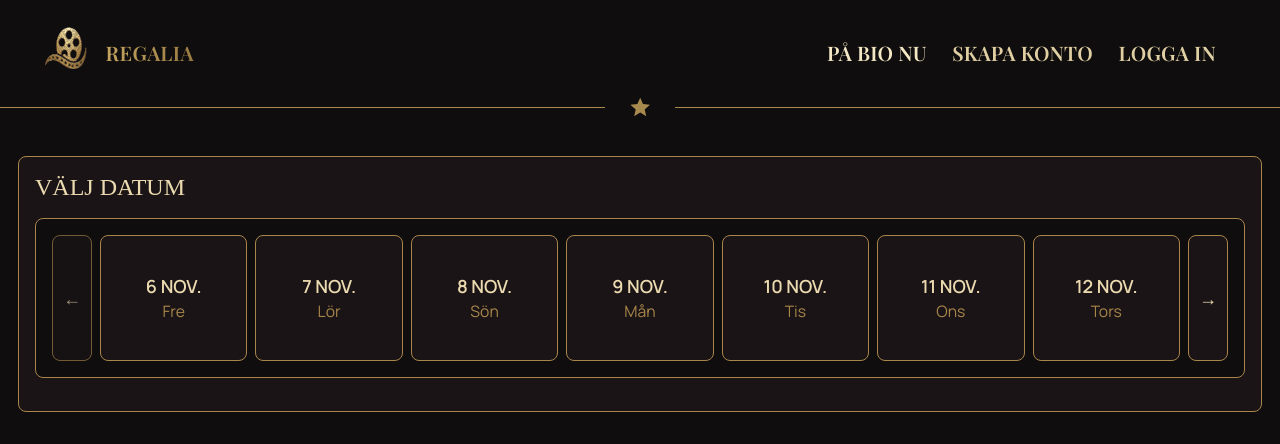
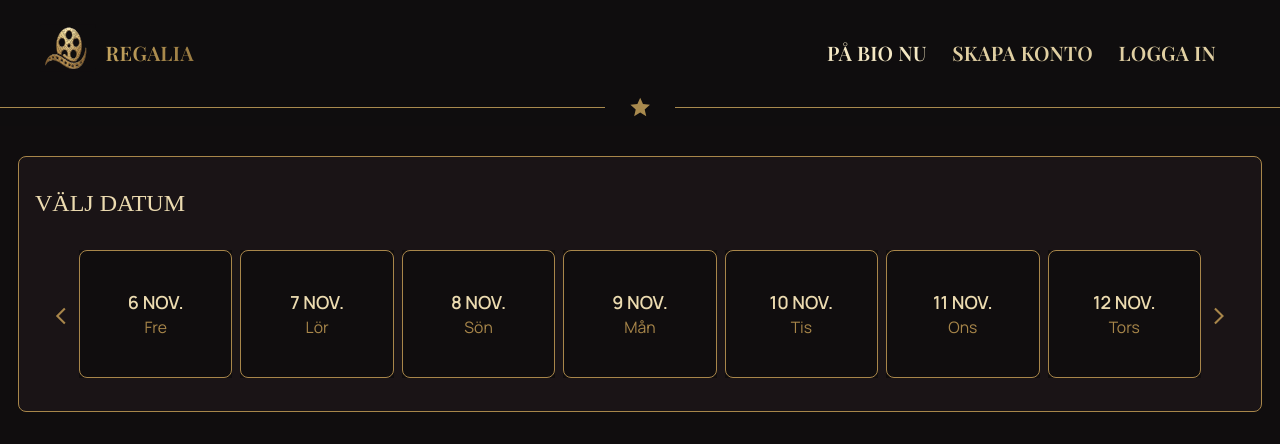
Before and after one commit to noiralba/Regalia, a React (Vite) app in the folder frontend/: page /kalender in a window 1280 px wide. Shown: the top 444 px of the page. Built offline with nearby package versions, Linux system fonts and the light colour scheme; no server answers; a web font is replaced by a local one.

Commit message:
refactor: update DatePicker styles and improve accessibility with icons

```diff
--- a/frontend/src/components/Date-Picker/DatePicker.scss
+++ b/frontend/src/components/Date-Picker/DatePicker.scss
@@ -11,30 +11,30 @@
 
   .date-title {
     color: v.$color-cream;
-
+    margin-top: 1rem;
   }
 
   .date-picker {
-    background-color: v.$color-bg-dark;
     padding: 1rem;
     height: 10rem;
-
   }
 
   .date-list {
-    min-width: 0;
+    width: 100%;
   }
 
   .date-item {
     flex: 1 1 0;
     min-width: 0;
+    background-color: v.$color-bg-dark;
   }
 
   .date-button {
-    background-color: v.$color-card-bg;
+    background-color: transparent;
     padding: 0.4rem 0.25rem;
     font-size: v.$font-size-body;
     min-height: 44px;
+    border: none;
 
     &:hover {
       background-color: v.$color-primary-red;
@@ -43,16 +43,30 @@
 
   .date-arrow {
     flex: 0 0 auto;
-    width: 2.5rem;
     padding: 0;
+    color: v.$color-gold;
 
-    @include v.respond-to(mobile) {
-      width: auto;
-      padding: 0.5rem 1rem;
+    &:hover {
+      background-color: transparent;
     }
   }
 
   small {
     color: v.$color-gold;
   }
+
+    @include v.respond-to(mobile) {
+      width: auto;
+      padding: 0.5rem 1rem;
+
+      .date-picker, .date-arrow {
+        border: none;
+        background: transparent;
+        padding: 0;
+      }
+
+      .date-arrow:hover {
+        background-color: transparent;
+      }
+    }
 }
--- a/frontend/src/components/Date-Picker/DatePicker.tsx
+++ b/frontend/src/components/Date-Picker/DatePicker.tsx
@@ -1,4 +1,5 @@
 import { useEffect, useState } from "react";
+import { MdOutlineArrowForwardIos, MdOutlineArrowBackIos } from "react-icons/md";
 import "./DatePicker.scss";
 
 type DatePickerProps = {
@@ -52,16 +53,16 @@ export default function DatePicker({
 
       <nav
         aria-label="Datumväljare"
-        className="date-picker d-flex align-items-stretch gap-2 border rounded-2"
+        className="date-picker d-flex gap-2 "
       >
         <button
           type="button"
-          className="date-button date-arrow btn border rounded-2"
+          className="date-button date-arrow"
           aria-label="Föregående datum"
           disabled={!canGoBack}
           onClick={() => setStartDate((d) => addDays(d, -visible))}
         >
-          ←
+          <MdOutlineArrowBackIos size={20} />
         </button>
 
         <ul className="date-list list-unstyled d-flex flex-grow-1 gap-2 mb-0">
@@ -97,11 +98,11 @@ export default function DatePicker({
 
         <button
           type="button"
-          className="date-button date-arrow btn border rounded-2"
+          className="date-button date-arrow"
           aria-label="Nästa datum"
           onClick={() => setStartDate((d) => addDays(d, visible))}
         >
-          →
+          <MdOutlineArrowForwardIos size={20} />
         </button>
       </nav>
     </section>
--- a/frontend/src/components/ThemeFilmStrip/ThemeFilmStrip.tsx
+++ b/frontend/src/components/ThemeFilmStrip/ThemeFilmStrip.tsx
@@ -1,4 +1,3 @@
-// import React from "react";
 import { Link } from "react-router";
 import { getMovieImage } from "../../utils/getMovieImage";
 import { slugify } from "../../utils/slugify";
```
